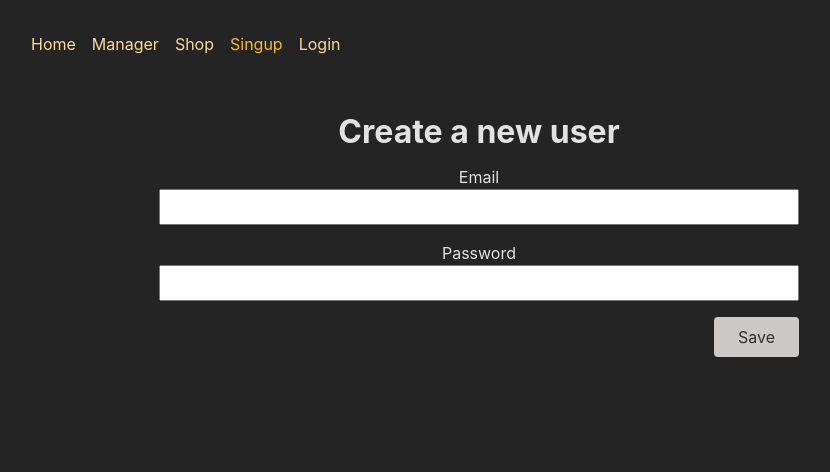
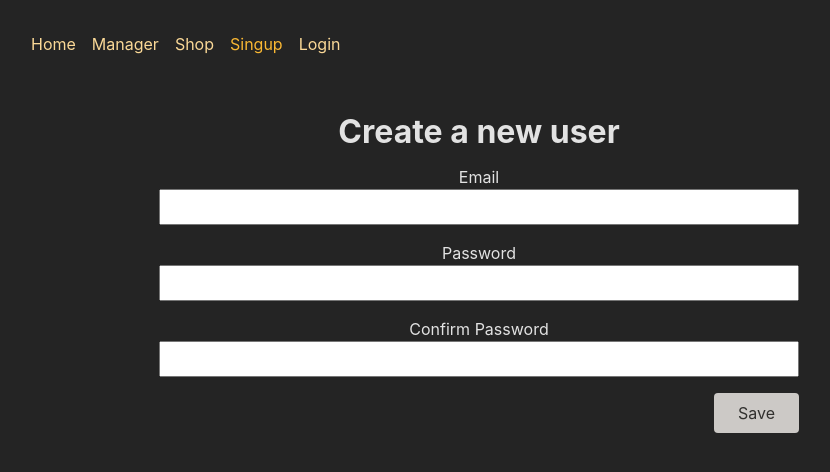
Before and after one commit to TomaszKoniecznyIT/tgb, a React (Create React App) app: page /auth/singup in a window 1280 px wide. Shown: the top 472 px of the page, without its empty margins (161-991 px from the left). Built offline with nearby package versions, Linux system fonts and the light colour scheme.

Commit message:
adding a password confirmation fieldadding a password confirmation field

```diff
--- a/src/components/LoginForm.js
+++ b/src/components/LoginForm.js
@@ -1,11 +1,11 @@
 import { useMutation } from "@tanstack/react-query";
 
-import { createNewUser } from "../util/http";
+import { login } from "../util/http";
 import classes from "./NewUserForm.module.css";
 
 function LoginForm() {
   const { mutate } = useMutation({
-    mutationFn: createNewUser,
+    mutationFn: login,
   });
 
   function handleSubmit(event) {
--- a/src/components/NewUserForm.js
+++ b/src/components/NewUserForm.js
@@ -27,6 +27,15 @@ function NewUserForm() {
           <label htmlFor="password">Password</label>
           <input id="password" type="password" name="password" required />
         </p>
+        <p>
+          <label htmlFor="confirm_password">Confirm Password</label>
+          <input
+            id="confirm_password"
+            type="password"
+            name="confirm_password"
+            required
+          />
+        </p>
         <div className={classes.actions}>
           <button type="submit">Save</button>
         </div>
--- a/src/util/http.js
+++ b/src/util/http.js
@@ -5,8 +5,9 @@ export async function createNewUser(userData) {
     headers: { "Content-Type": "application/json" },
   });
 
-  const res = await response.json();
-  return console.log(res);
+  const { message } = await response.json();
+  console.log(message);
+  return message;
 }
 
 export async function login(userData) {
@@ -16,6 +17,14 @@ export async function login(userData) {
     headers: { "Content-Type": "application/json" },
   });
 
-  const res = await response.json();
-  return console.log(res);
+  if (!response.ok) {
+    const error = new Error("An error occurred while logging in");
+    error.code = response.status;
+    error.message = await response.json();
+    throw error;
+  }
+
+  const { message } = await response.json();
+  console.log(message);
+  return message;
 }
```
